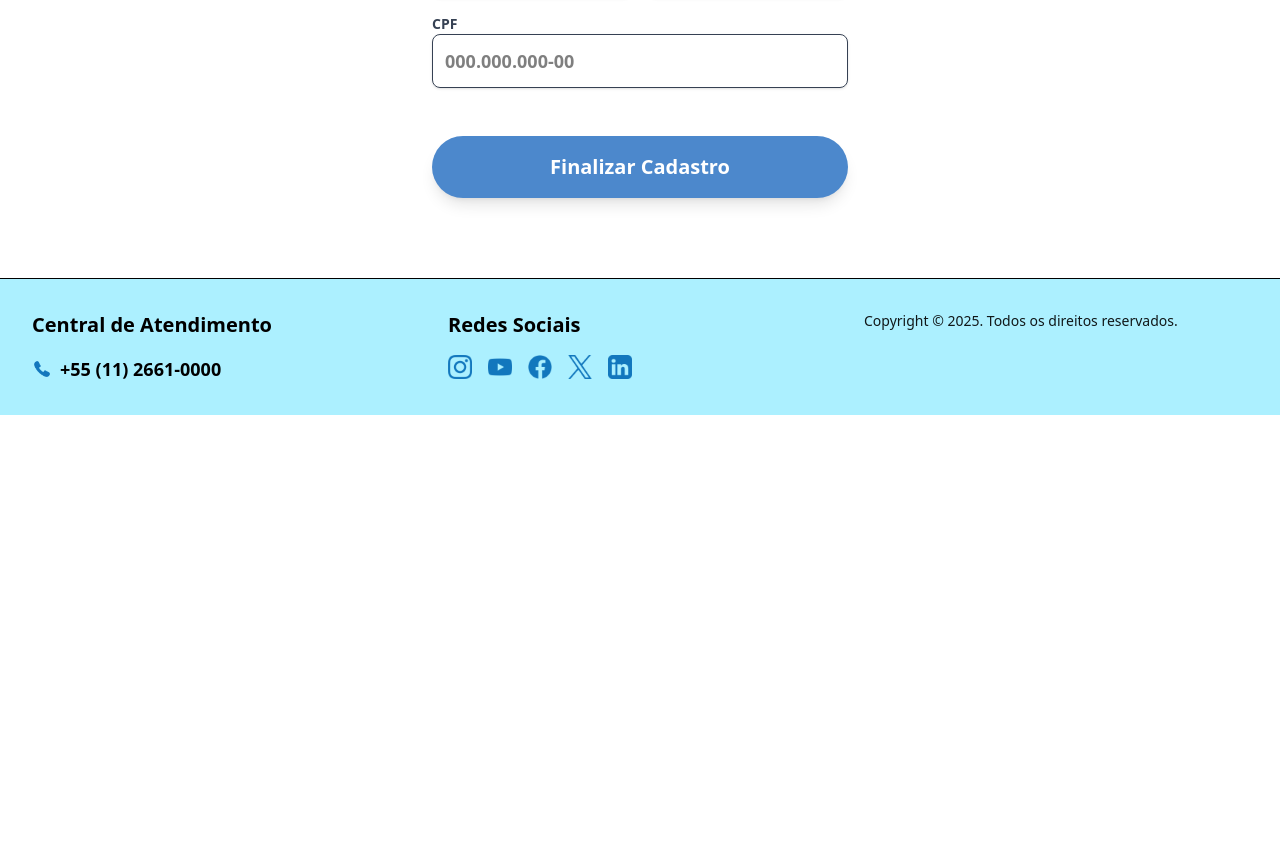
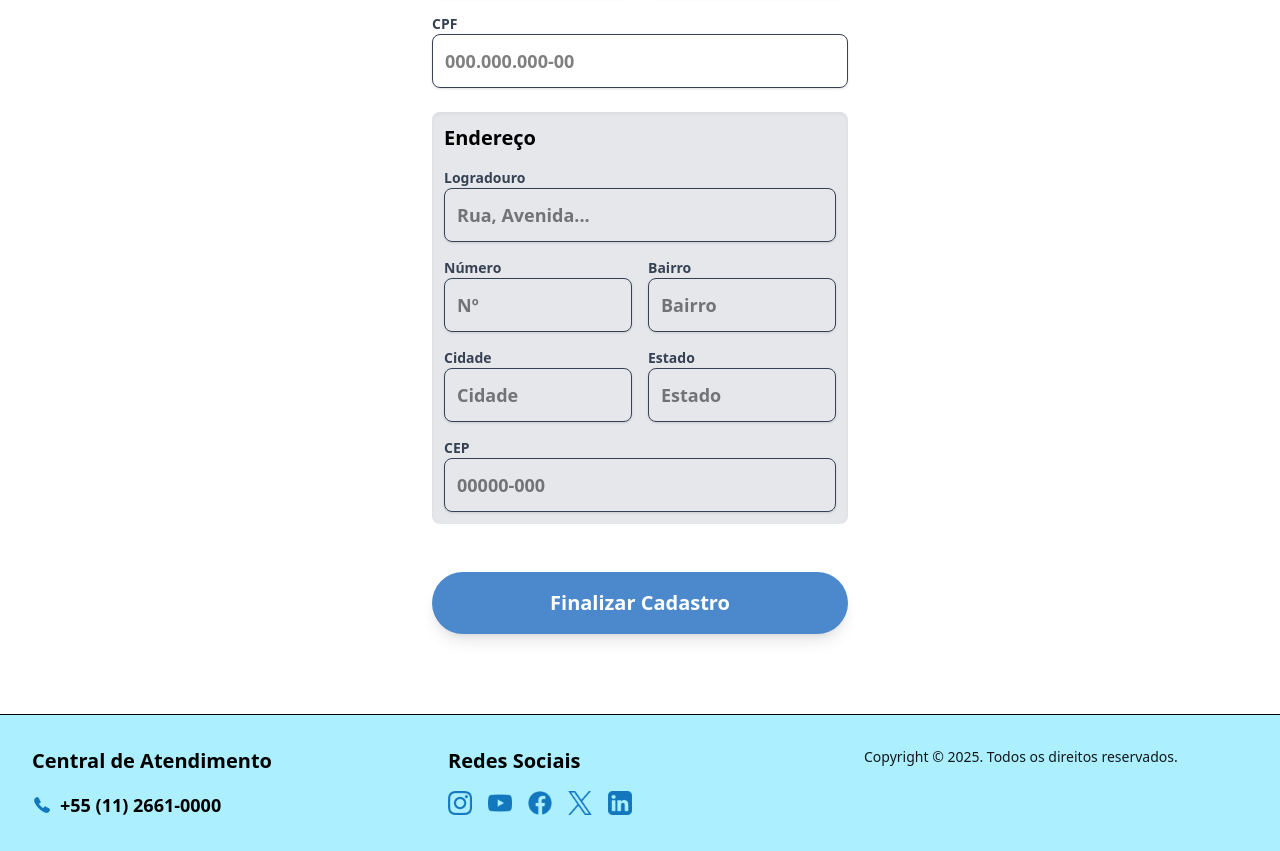
Before and after one commit to Conexao-HC/react, a React (Vite) app in the folder sprint4/: page /Cadastro in a window 1280 px wide. Shown: the part 828-1679 px from the top of the page. Before the commit the page ends 1243 px from the top, so only its background shows below. Built offline with nearby package versions, Linux system fonts and the light colour scheme.

Commit message:
feat: adicionando metodos e fetch a pagina de cadastro

```diff
--- a/sprint4/src/routes/Cadastro/index.tsx
+++ b/sprint4/src/routes/Cadastro/index.tsx
@@ -2,6 +2,7 @@ import { useForm } from 'react-hook-form';
 import { useNavigate, Link } from 'react-router-dom';
 import type { CadastroForm } from '../../types/cadastro';
 
+const API_URL = "https://sprint4-quarkus.onrender.com";
 
 export default function Cadastro() {
 
@@ -15,24 +16,36 @@ export default function Cadastro() {
     const navigate = useNavigate();
     const senhaAssistida = watch("senha", "");
 
-    const onSubmit = (data: CadastroForm) => {
+    const onSubmit = async (data: CadastroForm) => {
 
-        const loginData = {
-            cpf: data.cpf,
-            senha: data.senha,
-            nome: data.nome,
-            email: data.email,
-            telefone: data.telefone,
-            nascimento: data.dataNascimento
-        };
+        const { confirmarSenha, ...pacienteData } = data;
 
         try {
-            localStorage.setItem('usuarioCadastrado', JSON.stringify(loginData));
+            const response = await fetch(`${API_URL}/paciente`, {
+                method: 'POST',
+                headers: {
+                    'Content-Type': 'application/json',
+                },
+                body: JSON.stringify(pacienteData),
+            });
 
-            alert(`Cadastro de ${data.nome} realizado com sucesso! Redirecionando para o Login.`);
-            navigate('/');
-        } catch {
-            alert("Erro ao salvar dados. Tente novamente.");
+            if (!response.ok) {
+                const errorData = await response.text();
+                throw new Error(errorData || 'Erro ao cadastrar paciente');
+            }
+
+            alert(`Cadastro de ${pacienteData.nome} realizado com sucesso!`);
+            navigate('/login');
+
+        } catch (error) {
+            console.error("Erro no cadastro:", error);
+
+            let errorMessage = "Erro desconhecido. Tente novamente.";
+            if (error instanceof Error) {
+                errorMessage = error.message;
+            }
+
+            alert(`Erro ao salvar dados: ${errorMessage}`);
         }
     };
 
@@ -129,6 +142,72 @@ export default function Cadastro() {
                         {errors.cpf && <small className="text-red-500 block mt-1">{errors.cpf.message}</small>}
                     </div>
 
+                    <div className="bg-gray-200 rounded-lg p-3 shadow-inner mt-6">
+                        <h2 className="text-xl font-bold text-black mb-4">Endereço</h2>
+                        <div className="space-y-4">
+
+                            <div>
+                                <label htmlFor="logradouro" className="block text-sm font-bold text-gray-700">Logradouro</label>
+                                <input type="text" id="logradouro" placeholder="Rua, Avenida..."
+                                    className={`w-full p-3 border rounded-lg shadow-sm font-semibold text-lg ${errors.endereco?.logradouro ? 'border-red-500' : 'border-gray-700'}`}
+                                    {...register("endereco.logradouro", { required: "O logradouro é obrigatório." })}
+                                />
+                                {errors.endereco?.logradouro && <small className="text-red-500 block mt-1">{errors.endereco.logradouro.message}</small>}
+                            </div>
+
+                            <div className="grid grid-cols-1 sm:grid-cols-2 gap-4">
+                                <div>
+                                    <label htmlFor="numero" className="block text-sm font-bold text-gray-700">Número</label>
+                                    <input type="number" id="numero" placeholder="Nº"
+                                        className={`w-full p-3 border rounded-lg shadow-sm font-semibold text-lg ${errors.endereco?.numero ? 'border-red-500' : 'border-gray-700'}`}
+                                        {...register("endereco.numero", {
+                                            required: "O número é obrigatório.",
+                                            valueAsNumber: true
+                                        })}
+                                    />
+                                    {errors.endereco?.numero && <small className="text-red-500 block mt-1">{errors.endereco.numero.message}</small>}
+                                </div>
+                                <div>
+                                    <label htmlFor="bairro" className="block text-sm font-bold text-gray-700">Bairro</label>
+                                    <input type="text" id="bairro" placeholder="Bairro"
+                                        className={`w-full p-3 border rounded-lg shadow-sm font-semibold text-lg ${errors.endereco?.bairro ? 'border-red-500' : 'border-gray-700'}`}
+                                        {...register("endereco.bairro", { required: "O bairro é obrigatório." })}
+                                    />
+                                    {errors.endereco?.bairro && <small className="text-red-500 block mt-1">{errors.endereco.bairro.message}</small>}
+                                </div>
+                            </div>
+
+                            <div className="grid grid-cols-1 sm:grid-cols-2 gap-4">
+                                <div>
+                                    <label htmlFor="cidade" className="block text-sm font-bold text-gray-700">Cidade</label>
+                                    <input type="text" id="cidade" placeholder="Cidade"
+                                        className={`w-full p-3 border rounded-lg shadow-sm font-semibold text-lg ${errors.endereco?.cidade ? 'border-red-500' : 'border-gray-700'}`}
+                                        {...register("endereco.cidade", { required: "A cidade é obrigatória." })}
+                                    />
+                                    {errors.endereco?.cidade && <small className="text-red-500 block mt-1">{errors.endereco.cidade.message}</small>}
+                                </div>
+                                <div>
+                                    <label htmlFor="estado" className="block text-sm font-bold text-gray-700">Estado</label>
+                                    <input type="text" id="estado" placeholder="Estado"
+                                        className={`w-full p-3 border rounded-lg shadow-sm font-semibold text-lg ${errors.endereco?.estado ? 'border-red-500' : 'border-gray-700'}`}
+                                        {...register("endereco.estado", { required: "O estado é obrigatório." })}
+                                    />
+                                    {errors.endereco?.estado && <small className="text-red-500 block mt-1">{errors.endereco.estado.message}</small>}
+                                </div>
+                            </div>
+
+                            <div>
+                                <label htmlFor="cep" className="block text-sm font-bold text-gray-700">CEP</label>
+                                <input type="text" id="cep" placeholder="00000-000"
+                                    className={`w-full p-3 border rounded-lg shadow-sm font-semibold text-lg ${errors.endereco?.cep ? 'border-red-500' : 'border-gray-700'}`}
+                                    {...register("endereco.cep", { required: "O CEP é obrigatório." })}
+                                />
+                                {errors.endereco?.cep && <small className="text-red-500 block mt-1">{errors.endereco.cep.message}</small>}
+                            </div>
+
+                        </div>
+                    </div>
+
                     <button
                         type="submit"
                         className="w-full py-4 px-4 border border-transparent rounded-full shadow-lg text-xl font-semibold text-white bg-[#4c88cc] hover:bg-blue-700 focus:outline-none focus:ring-2 focus:ring-offset-2 focus:ring-blue-500 transition duration-150 mt-8"
```
